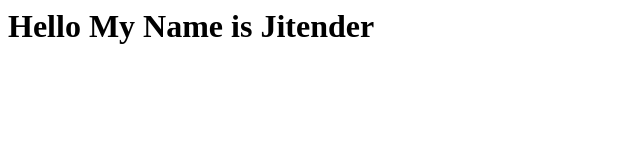
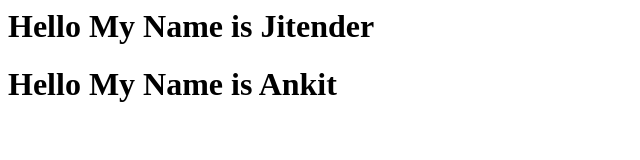
Before and after one commit to choubeyjeet2580/test, a plain HTML site: page index.html in a window 1280 px wide. Shown: the whole page, without its empty margins (0-640 px from the left). Drawn offline with Linux system fonts and the light colour scheme.

Commit message:
Update index.html

```diff
--- a/index.html
+++ b/index.html
@@ -1 +1,2 @@
 <h1>Hello My Name is Jitender</h1>
+<h1>Hello My Name is Ankit</h1>
```
